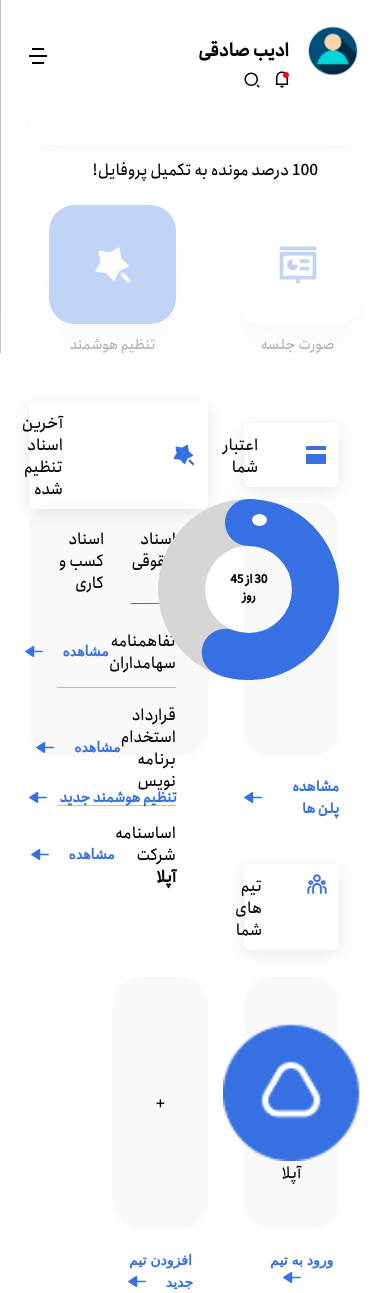
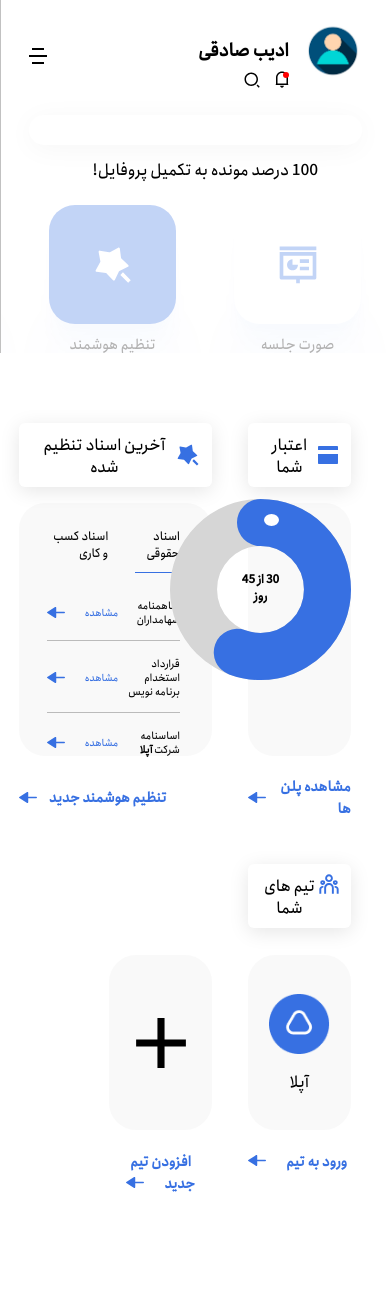
Before and after one commit to adibsadeghi1993/uplaw, a React (Create React App) app: page / in a window 390 px wide. After the commit the page ends 1250 px from the top, so only its background shows below. Built offline with nearby package versions, Linux system fonts and the light colour scheme.

Commit message:
TeamInfo component was responsided for laptap

```diff
--- a/src/components/userInfo/userTeams/teamsInfo/teamInfo.module.css
+++ b/src/components/userInfo/userTeams/teamsInfo/teamInfo.module.css
@@ -18,7 +18,13 @@
    margin-top: 80px;
    margin-left: auto;
    margin-right: auto;
+   max-width: 760px;
 
+}
+@media(max-width:1200px){
+   .teams_docs{
+       width: 80%;
+   }
 }
 
 @media(max-width:768px){
--- a/src/components/userInfo/userTeams/userTeams/UserTeams.js
+++ b/src/components/userInfo/userTeams/userTeams/UserTeams.js
@@ -3,6 +3,7 @@ import teamImage from "../../../../asstes/team.svg";
 import styles from "./userTeams.module.css";
 import uplawImage from "../../../../asstes/uplaw.png";
 import blueArrowImage from "../../../../asstes/blue arrow.svg";
+import plusImage from "../../../../asstes/plussvg.svg";
 
 const UserTeams = () => {
   const initialState = [
@@ -21,7 +22,7 @@ const UserTeams = () => {
             <div className={styles.team_container}>
               <div className={styles.team_image}>
                 <img src={item.src} />
-                <p>{item.teamName}</p>
+                <p className={styles.team_name}>{item.teamName}</p>
               </div>
               <div className={styles.team_btn_container}>
               <button className={styles.team_btn}>
@@ -33,8 +34,8 @@ const UserTeams = () => {
           );
         })}
         <div className={styles.team_container}>
-          <div className={styles.team_image}>
-            <p className={styles.plus}>+</p>
+          <div className={styles.team_image_add}>
+            <div ><img className={styles.plus} src={plusImage}/></div>
           </div>
          <div className={styles.team_btn_container}>
          <button className={styles.team_btn}>
--- a/src/components/userInfo/userTeams/userTeams/userTeams.module.css
+++ b/src/components/userInfo/userTeams/userTeams/userTeams.module.css
@@ -8,7 +8,8 @@
   border-radius: 6px;
 }
 .team_desc p {
-  margin-right: 45px;
+  flex: 1;
+  text-align: center;
 }
 .team_desc img{
     width: 20px;
@@ -34,9 +35,20 @@
     background-color: rgba(232, 232, 232, 0.25);
     border-radius: 27px
 }
+.team_image_add{
+    display: flex;
+    height: 252px;
+    flex-direction: column;
+    justify-content: center;
+    align-items: center;
+    background-color: rgba(232, 232, 232, 0.25);
+    border-radius: 27px
+}
 .team_image img{
-    width: 138px;
-    height: 138px;
+    width: 60%;
+}
+.team_name{
+    margin-top: 16px;
 }
 .team_btn_container{
     margin-top: 20px;
@@ -51,11 +63,58 @@
 .team_btn span{
     margin-left: 20px;
     font-weight: 800;
+    font-family: "anjoman";
 font-size: 14px;
 line-height: 22px;
 color: #3770E2;
 }
 
 .plus{
+    display: block;
+    width: 50px;
+    height: 50px;
+}
 
+@media(max-width:1280px){
+    .team_image{
+    height: 236px;
+    }
+    .team_image_add{
+        height: 236px;
+    }
 }
+
+@media(max-width:1150px){
+    .team_image{
+    height: 230px;
+    }
+    .team_image_add{
+        height: 230px;
+    }
+}
+@media(max-width:1100px){
+    .team_image{
+    height: 215px;
+    }
+    .team_image_add{
+        height: 215px;
+    }
+}
+
+@media(max-width:1000px){
+    .team_image{
+    height: 200px;
+    }
+    .team_image_add{
+        height: 200px;
+    }
+}
+
+@media(max-width:900px){
+    .team_image{
+    height: 175px;
+    }
+    .team_image_add{
+        height: 175px;
+    }
+}
--- a/src/components/userInfo/userTeams/userTeamsDocs/teamDocs.module.css
+++ b/src/components/userInfo/userTeams/userTeamsDocs/teamDocs.module.css
@@ -18,7 +18,8 @@
   padding: 10px 13px;
 }
 .credit p {
-  margin-right: 48px;
+  flex: 1;
+  text-align: center;
 }
 .adjust_docs {
   grid-column: 2/3;
@@ -33,7 +34,8 @@
   padding: 10px 13px;
 }
 .adjust_docs p {
-  margin-right: 110px;
+  flex: 1;
+  text-align: center;
 }
 .progressbar {
   grid-column: 1/2;
@@ -93,3 +95,20 @@ color: #3770E2;
     line-height: 22px;
     color: #3770E2;
 }
+@media(max-width:1150px){
+    .progress_container{
+        width: 153px;
+    }
+}
+
+@media(max-width:1000px){
+    .progress_container{
+        width: 139px;
+    }
+}
+
+@media(max-width:1000px){
+    .progress_container{
+        width: 125px;
+    }
+}
--- a/src/components/userInfo/userTeams/userTeamsDocs/variousDocs/variousDocs.module.css
+++ b/src/components/userInfo/userTeams/userTeamsDocs/variousDocs/variousDocs.module.css
@@ -49,6 +49,7 @@ font-size: 14px;
 line-height: 22px;
 color: #3770E2;
 margin-left: 20px;
+font-family: "anjoman";
 }
 .doc1 {
   border-bottom: 1px solid rgba(0, 0, 0, 0.25);
@@ -56,3 +57,46 @@ margin-left: 20px;
 .doc2{
     border-bottom: 1px solid rgba(0, 0, 0, 0.25);
 }
+
+@media(max-width:1000px){
+   .eachDoc p{
+       font-size: 0.87rem;
+   }
+ .docbtn .observe{
+       font-size: 12px;
+       font-weight: 600;
+   }
+}
+
+@media(max-width:900px){
+    .legal_docs{
+        font-size: 0.875rem;
+    }
+    .business_docs{
+        font-size: 0.875rem;
+    }
+    .eachDoc p{
+        font-size: 0.7rem;
+    }
+  .docbtn .observe{
+        font-size: 0.6875rem;
+        font-weight: 500;
+    }
+ }
+
+
+ @media(max-width:800px){
+    .legal_docs{
+        font-size: 0.75rem;
+    }
+    .business_docs{
+        font-size: 0.75rem;
+    }
+    .eachDoc p{
+        font-size: 0.65rem;
+    }
+  .docbtn .observe{
+        font-size: 10px;
+        font-weight: 500;
+    }
+ }
```
Also changed, not shown: src/asstes/plusimg.png (added), src/asstes/plussvg.svg (renamed from src/asstes/plus.svg).
